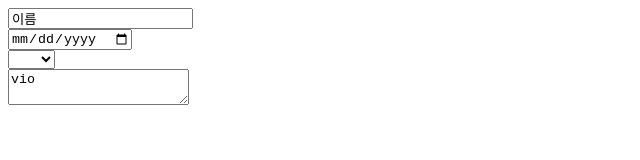
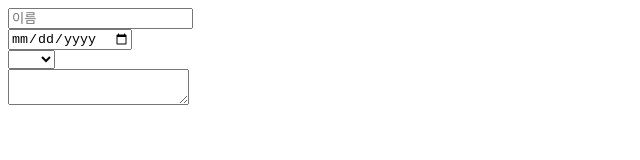
Before and after one commit to eumziwon/won.github.io, a React (Vite) app: page / in a window 1280 px wide. Shown: the top 160 px of the page, without its empty margins (0-640 px from the left). Built offline with nearby package versions, Linux system fonts and the light colour scheme.

Commit message:
refactor: clean up and optimize signup form code

```diff
--- a/src/components/Register.jsx
+++ b/src/components/Register.jsx
@@ -7,37 +7,27 @@ import { useState } from "react";
 // 4. 자기소개
 
 const Register = () => {
-  const [name, setName] = useState("이름");
-  const [birth, setBirth] = useState("");
-  const [country, setCountry] = useState("");
-  const [bio, setBio] = useState("");
+  const [input, setInput] = useState({
+    name: "",
+    birth: "",
+    country: "",
+    bio: "",
+  });
 
-  const onChangeName = (e) => {
-    setName(e.target.value);
-  };
-
-  const onChangeBirth = (e) => {
-    setBirth(e.target.value);
-  };
-
-  const onChangeCountry = (e) => {
-    setCountry(e.target.value);
-  };
-
-  const onChangeBio = (e) => {
-    setBio(e.target.value);
+  const onChange = (e) => {
+    setInput({ ...input, [e.target.name]: e.target.value });
   };
 
   return (
     <div>
       <div>
-        <input value={name} onChange={onChangeName} placeholder={"이름"} />
+        <input name="name" value={input.name} onChange={onChange} placeholder={"이름"} />
       </div>
       <div>
-        <input value={birth} onChange={onChangeBirth} type="date" />
+        <input name="birth" value={input.birth} onChange={onChange} type="date" />
       </div>
       <div>
-        <select value={country} onChange={onChangeCountry}>
+        <select name="country" value={input.country} onChange={onChange}>
           <option value=""></option>
           <option value="kr">한국</option>
           <option value="us">미국</option>
@@ -45,7 +35,7 @@ const Register = () => {
         </select>
       </div>
       <div>
-        <textarea value={"vio"} onChange={onChangeBio} />
+        <textarea name="bio" value={input.bio} onChange={onChange} />
       </div>
     </div>
   );
```
